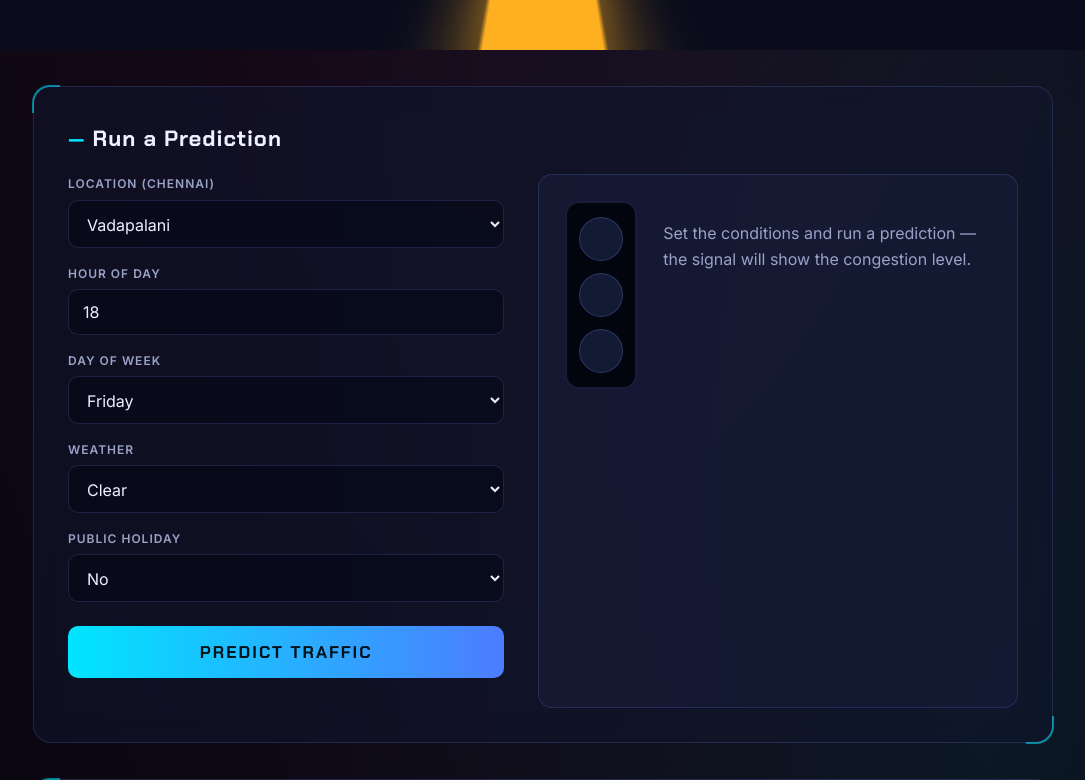
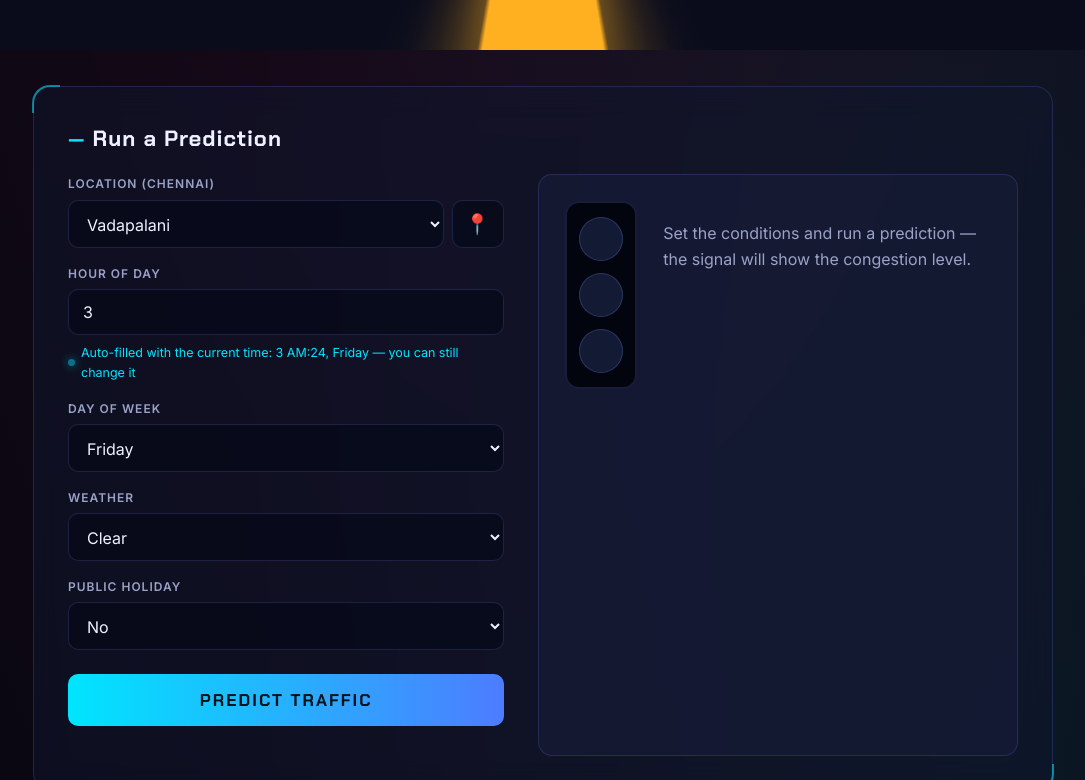
Before and after one commit to jebarajaugustine8-cloud/traffic-flow-prediction, a Flask app: page / in a window 1280 px wide. Shown: the part 498-1278 px from the top of the page, without its empty margins (97-1182 px from the left). Run offline with Flask 3, Linux system fonts and the light colour scheme; parts of the project's set-up code (start-up, migrations or seed data) failed here and were passed over.

Commit message:
Add files via upload

```diff
--- a/static/script.js
+++ b/static/script.js
@@ -652,6 +652,116 @@ function congestionAlert(message) {
   }
 }
 
+
+
+/* ==========================================================
+   AUTOMATIC TIME — the form opens pre-filled with the
+   current hour and day. The user can still change them.
+   ========================================================== */
+
+function autofillTime() {
+  const now = new Date();
+  document.getElementById("hour").value = now.getHours();
+  // JS: 0=Sunday..6=Saturday  ->  our model: 1=Monday..7=Sunday
+  const day = now.getDay() === 0 ? 7 : now.getDay();
+  document.getElementById("day").value = String(day);
+
+  const badge = document.getElementById("timeBadge");
+  const mins = String(now.getMinutes()).padStart(2, "0");
+  badge.textContent = "Auto-filled with the current time: " +
+    hourLabel(now.getHours()) + ":" + mins + ", " +
+    ["", "Monday", "Tuesday", "Wednesday", "Thursday", "Friday", "Saturday", "Sunday"][day] +
+    " — you can still change it";
+  badge.classList.remove("hidden");
+}
+document.addEventListener("DOMContentLoaded", autofillTime);
+
+/* ==========================================================
+   CURRENT LOCATION — one tap on 📍 finds the user's GPS
+   position and selects the nearest Chennai zone as both
+   the prediction location and the route origin.
+   ========================================================== */
+
+const ZONES_JS = Array.from(document.getElementById("zone").options).map((o) => ({
+  id: o.value, name: o.text,
+}));
+// zone coordinates come from the origin select on the same page? No —
+// we embed them once here from the map markers already used by /api/route.
+const ZONE_COORDS = {};
+
+async function loadZoneCoords() {
+  // derive from the locations the backend already exposes via a tiny fetch
+  // (fallback: hardcoded from locations.py values)
+  ZONE_COORDS[0]={lat:13.0521,lng:80.2121}; ZONE_COORDS[1]={lat:13.0418,lng:80.2341};
+  ZONE_COORDS[2]={lat:13.0850,lng:80.2101}; ZONE_COORDS[3]={lat:13.0067,lng:80.2206};
+  ZONE_COORDS[4]={lat:12.9815,lng:80.2180}; ZONE_COORDS[5]={lat:13.0012,lng:80.2565};
+  ZONE_COORDS[6]={lat:12.9249,lng:80.1000}; ZONE_COORDS[7]={lat:13.0374,lng:80.1575};
+  ZONE_COORDS[8]={lat:13.0694,lng:80.1948}; ZONE_COORDS[9]={lat:13.0732,lng:80.2609};
+  ZONE_COORDS[10]={lat:13.0827,lng:80.2757}; ZONE_COORDS[11]={lat:12.9010,lng:80.2279};
+  ZONE_COORDS[12]={lat:12.9516,lng:80.1462}; ZONE_COORDS[13]={lat:13.0337,lng:80.2687};
+  ZONE_COORDS[14]={lat:13.1189,lng:80.2329}; ZONE_COORDS[15]={lat:12.9941,lng:80.1709};
+}
+loadZoneCoords();
+
+let userMarker = null;
+
+function detectLocation() {
+  const btn = document.getElementById("locBtn");
+  const badge = document.getElementById("locBadge");
+  if (!("geolocation" in navigator)) {
+    badge.textContent = "Location is not supported by this browser.";
+    badge.classList.remove("hidden");
+    return;
+  }
+  btn.classList.add("busy");
+  navigator.geolocation.getCurrentPosition(
+    (pos) => {
+      btn.classList.remove("busy");
+      const me = [pos.coords.latitude, pos.coords.longitude];
+
+      // nearest zone by straight-line distance
+      let bestId = null, bestKm = Infinity;
+      for (const [id, c] of Object.entries(ZONE_COORDS)) {
+        const km = haversineKm(me, [c.lat, c.lng]);
+        if (km < bestKm) { bestKm = km; bestId = id; }
+      }
+
+      if (bestKm > 60) {
+        badge.textContent = "You appear to be outside Chennai (" +
+          bestKm.toFixed(0) + " km from the nearest zone) — please pick a zone manually.";
+        badge.classList.remove("hidden");
+        return;
+      }
+
+      // apply to prediction form AND route origin
+      document.getElementById("zone").value = bestId;
+      document.getElementById("origin").value = bestId;
+      const name = ZONES_JS.find((z) => z.id === bestId).name;
+      badge.textContent = "Your location detected — nearest zone: " + name +
+        " (" + bestKm.toFixed(1) + " km away). Set as prediction location and route origin.";
+      badge.classList.remove("hidden");
+
+      // drop a marker for the user on the map
+      if (!map) initMap();
+      if (userMarker) map.removeLayer(userMarker);
+      userMarker = L.marker(me, {
+        icon: L.divIcon({ className: "", html: '<span class="map-racer">🧍</span>',
+                          iconSize: [26, 26], iconAnchor: [13, 13] }),
+      }).addTo(map).bindPopup("<b>You are here</b><br>Nearest zone: " + name);
+      map.setView(me, 12);
+    },
+    (err) => {
+      btn.classList.remove("busy");
+      badge.textContent = err.code === 1
+        ? "Location permission denied — please pick a zone manually."
+        : "Could not detect location — please pick a zone manually.";
+      badge.classList.remove("hidden");
+    },
+    { enableHighAccuracy: true, timeout: 10000 }
+  );
+}
+document.getElementById("locBtn").addEventListener("click", detectLocation);
+
 /* ---------- SHAP explanation bars ---------- */
 
 function renderExplanation(exp) {
--- a/static/style.css
+++ b/static/style.css
@@ -773,3 +773,19 @@ button:disabled{ opacity:.55; cursor:wait; transform:none; }
   background:var(--cyan); box-shadow:0 0 8px var(--cyan);
   animation:pulse 2s infinite;
 }
+
+/* ---------------- CURRENT LOCATION ---------------- */
+.loc-row{ display:flex; gap:8px; }
+.loc-row select{ flex:1; }
+.loc-btn{
+  width:52px; flex:0 0 52px;
+  margin:0; padding:0;
+  font-size:20px;
+  background:rgba(8,10,26,.8);
+  border:1px solid var(--line);
+  border-radius:10px;
+  color:var(--cyan);
+}
+.loc-btn::after{ display:none; }
+.loc-btn:hover{ border-color:var(--cyan); box-shadow:0 0 14px rgba(0,229,255,.3); transform:none; }
+.loc-btn.busy{ animation:pulse 1s infinite; }
--- a/templates/index.html
+++ b/templates/index.html
@@ -52,12 +52,17 @@
 
     <div class="form-side">
       <label for="zone">Location (Chennai)</label>
-      <select id="zone">
-        {% for z in zones %}<option value="{{ z.id }}">{{ z.name }}</option>{% endfor %}
-      </select>
+      <div class="loc-row">
+        <select id="zone">
+          {% for z in zones %}<option value="{{ z.id }}">{{ z.name }}</option>{% endfor %}
+        </select>
+        <button type="button" id="locBtn" class="loc-btn" title="Use my current location">📍</button>
+      </div>
+      <p class="weather-badge hidden" id="locBadge"></p>
 
       <label for="hour">Hour of day</label>
       <input type="number" id="hour" min="0" max="23" value="18" required>
+      <p class="weather-badge hidden" id="timeBadge"></p>
 
       <label for="day">Day of week</label>
       <select id="day">
```
